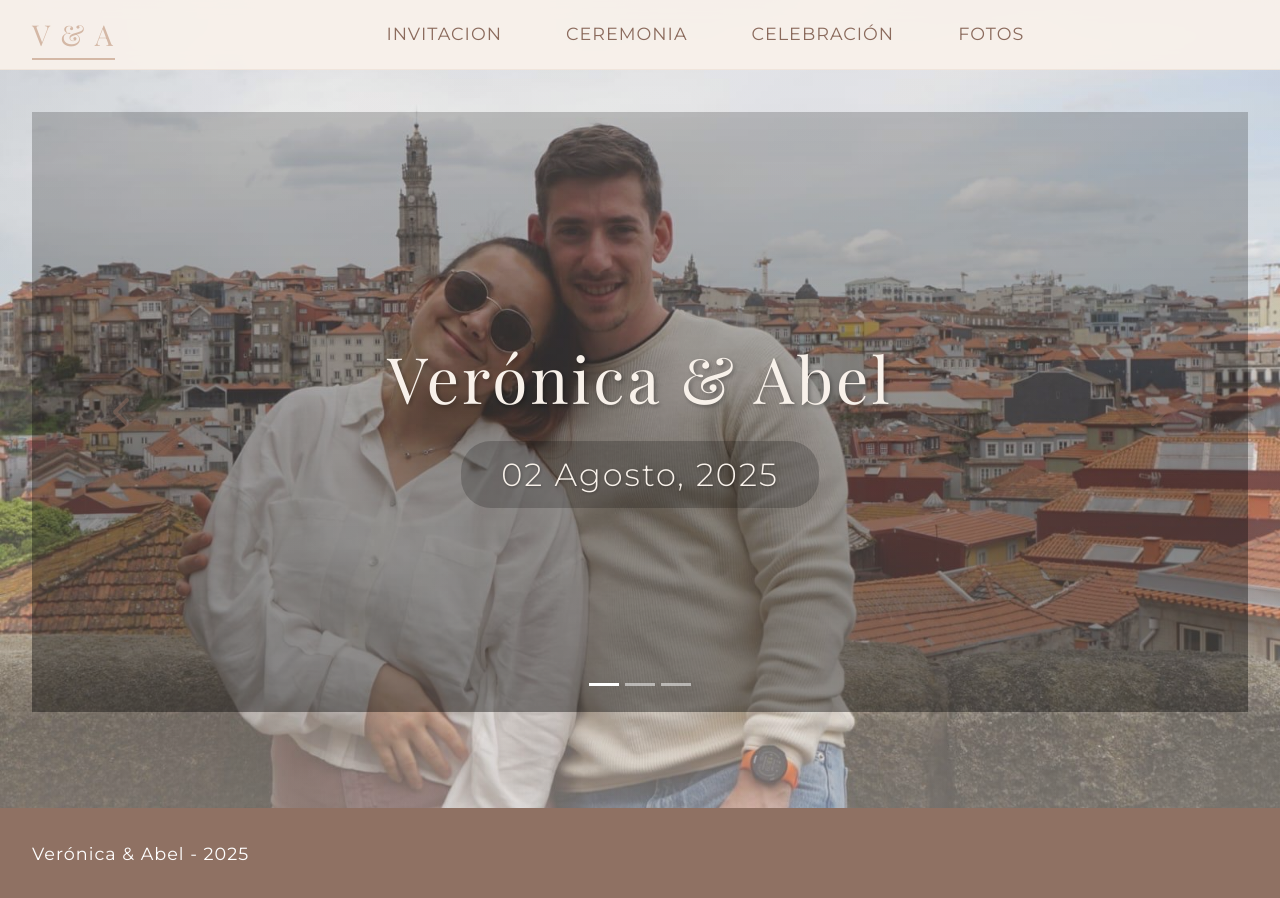
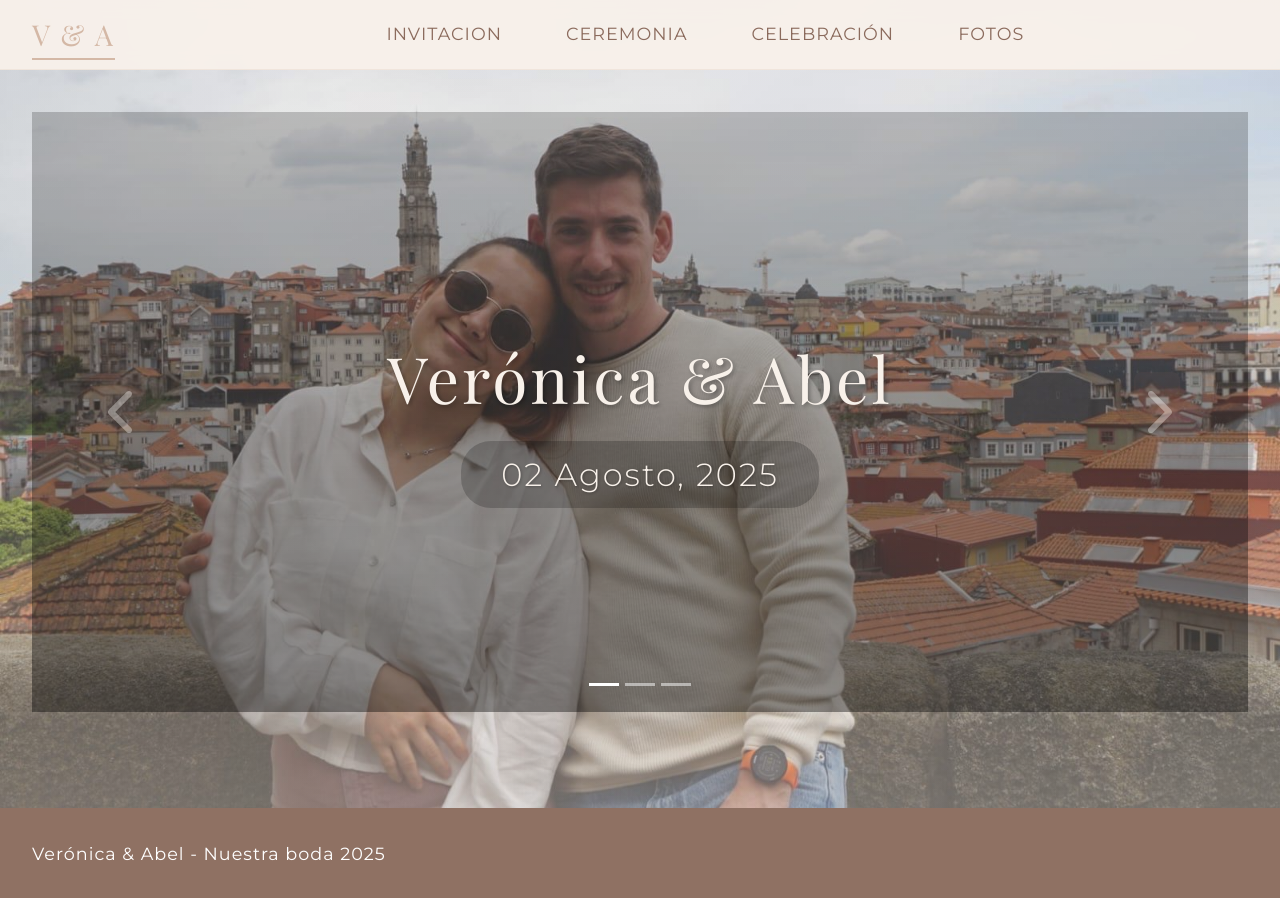
Before and after one commit to abelchillon/wedding, a React (Create React App) app: page / in a window 1280 px wide. Built offline with nearby package versions, Linux system fonts and the light colour scheme.

Commit message:
Adjust format arrow carrousel

```diff
--- a/src/App.js
+++ b/src/App.js
@@ -35,7 +35,7 @@ function App() {
            Aquí irá el contenido adicional
         </div>*/}
         <footer className="wedding-footer">
-          <p>Verónica & Abel - 2025</p>
+          <p>Verónica & Abel - Nuestra boda 2025</p>
         </footer>
       </div>
     </Router>
--- a/src/css/Carousel.css
+++ b/src/css/Carousel.css
@@ -44,9 +44,28 @@
 }
 
 .carousel-arrow {
-  font-size: 2rem;
-  color: #8b6b5d;
+  font-size: 3rem;
+  color: #f8f1ea;
   z-index: 2;
+  text-shadow: 2px 2px 4px rgba(0, 0, 0, 0.4);
+  opacity: 0.8;
+  transition: all 0.3s ease;
+  background: rgba(139, 107, 93, 0.3);
+  padding: 1rem 0.5rem;
+  border-radius: 8px;
+}
+
+.carousel-arrow:hover {
+  opacity: 1;
+  transform: scale(1.1);
+  background: rgba(139, 107, 93, 0.5);
+}
+
+@media (max-width: 768px) {
+  .carousel-arrow {
+    font-size: 2.5rem;
+    padding: 0.75rem 0.25rem;
+  }
 }
 
 .carousel h2 {
```
